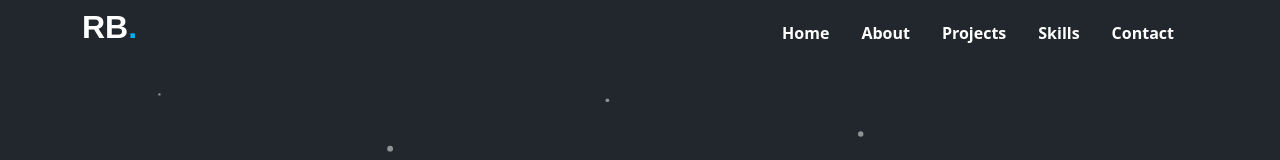
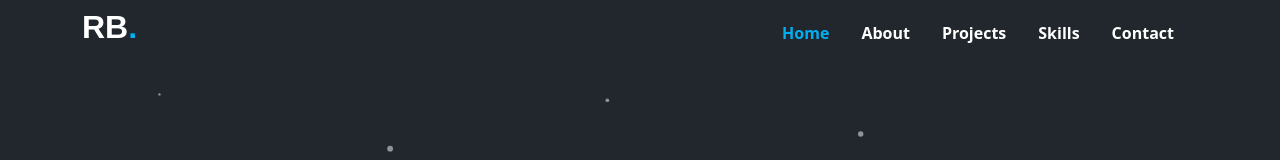
Before and after one commit to ramiIbra7im/portfolio, a Next.js app: page / in a window 1280 px wide. Shown: the top 160 px of the page. Built offline with nearby package versions, Linux system fonts and the light colour scheme.

Commit message:
تعديلات

```diff
--- a/src/app/Navstyle.css
+++ b/src/app/Navstyle.css
@@ -5,23 +5,35 @@
     z-index: 1000;
 }
 
+
 /* زر التوجل */
 .navbar-toggler {
     transition: 0.5s;
-    border: none;
+    outline: none !important;
+    box-shadow: none !important;
+    border: none !important;
     background: transparent;
 }
 
 .navbar-toggler:focus {
-    box-shadow: none;
+    outline: none !important;
+    box-shadow: none !important;
+    border: none !important;
 }
 
 .navbar-toggler:hover {
     scale: 1.1;
+
 }
 
 .nav-link {
     color: var(--color3);
+}
+
+.nav-link.active {
+    color: var(--color4) !important;
+    font-weight: bold;
+    /* اختياري للتأكيد */
 }
 
 
--- /dev/null
+++ b/src/app/components/BootstrapClient.js
@@ -0,0 +1,12 @@
+// components/BootstrapClient.js
+'use client';
+import { useEffect } from 'react';
+// import 'bootstrap/dist/js/bootstrap.bundle.min.js';
+
+export default function BootstrapClient() {
+    useEffect(() => {
+        require('bootstrap/dist/js/bootstrap.bundle.min.js')
+    }, []);
+
+    return null; // مفيش UI، بس مجرد تحميل للسكريبت
+}
--- a/src/app/components/Footer.js
+++ b/src/app/components/Footer.js
@@ -1,4 +1,4 @@
-import Link from 'next/link';
+'use client';
 import React from 'react';
 import { FaFacebook, FaWhatsapp } from 'react-icons/fa';
 import '../Navstyle.css'
--- a/src/app/components/Navbar.js
+++ b/src/app/components/Navbar.js
@@ -1,19 +1,19 @@
 'use client';
 
 import Link from 'next/link';
+import { usePathname } from 'next/navigation';
 import React, { useEffect, useState, useRef } from 'react';
-import 'bootstrap/dist/css/bootstrap.min.css';
 import '../Navstyle.css';
 
 function Navbar() {
   const [isClient, setIsClient] = useState(false);
   const collapseRef = useRef(null);
+  const pathname = usePathname(); // ✅ الرابط الحالي
 
   useEffect(() => {
     setIsClient(true);
   }, []);
 
-  // غلق التوجل عند الضغط على أي رابط
   const handleLinkClick = () => {
     const collapseEl = collapseRef.current;
     if (collapseEl && collapseEl.classList.contains('show')) {
@@ -23,15 +23,25 @@ function Navbar() {
 
   const navClasses = `navbar navbar-expand-lg p-2 fixed-top ${isClient ? 'visible' : ''}`;
 
+  const links = [
+    { path: '/', label: 'Home' },
+    { path: '/about', label: 'About' },
+    { path: '/projects', label: 'Projects' },
+    { path: '/skills', label: 'Skills' },
+    { path: '/contact', label: 'Contact' },
+  ];
+
   return (
     <nav className={navClasses}>
       <div className="container">
         <Link className="navbar-brand p-0 m-0" href="/">
-          <h2 className="fw-bold text-white">RB<span className="span-dot">.</span></h2>
+          <h2 className="fw-bold text-white">
+            RB<span className="span-dot">.</span>
+          </h2>
         </Link>
 
         <button
-          className="navbar-toggler d-lg-none" // ✅ يظهر فقط في الشاشات الصغيرة
+          className="navbar-toggler d-lg-none"
           type="button"
           data-bs-toggle="collapse"
           data-bs-target="#navbarNav"
@@ -47,10 +57,14 @@ function Navbar() {
 
         <div className="collapse navbar-collapse" id="navbarNav" ref={collapseRef}>
           <ul className="navbar-nav ms-auto fw-bold text-white">
-            {["/", "/about", "/projects", "/skills", "/contact"].map((path, i) => (
-              <li className="nav-item pe-3 text-white" key={i}>
-                <Link href={path} className="nav-link" onClick={handleLinkClick}>
-                  {path === "/" ? "Home" : path.replace("/", "").charAt(0).toUpperCase() + path.slice(2)}
+            {links.map(({ path, label }) => (
+              <li className="nav-item pe-3 text-white" key={path}>
+                <Link
+                  href={path}
+                  className={`nav-link ${pathname === path ? 'active' : ''}`}
+                  onClick={handleLinkClick}
+                >
+                  {label}
                 </Link>
               </li>
             ))}
--- a/src/app/layout.js
+++ b/src/app/layout.js
@@ -1,9 +1,8 @@
-'use client';
 import "./globals.css";
 import Navbar from "./components/Navbar";
 import Footer from "./components/Footer";
 import 'bootstrap/dist/css/bootstrap.min.css';
-import 'bootstrap/dist/js/bootstrap.bundle.min';
+import BootstrapClient from './components/BootstrapClient';
 // export const metadata = {
 //   title: "portfolio",
 //   description: "Converted from React to Next.js App Router",
@@ -15,6 +14,7 @@ export default function RootLayout({ children }) {
       <body>
         <Navbar />
         {children}
+        <BootstrapClient />
         <Footer />
       </body>
     </html>
--- a/src/app/page.js
+++ b/src/app/page.js
@@ -6,6 +6,7 @@ import Skills from "./skills/page";
 import Image from "next/image";
 import { useEffect, useState } from "react";
 import ChangingText from "./components/ChangingText";
+// import 'bootstrap/dist/js/bootstrap.bundle.min.js';
 export default function Home() {
   const titles = [
     "Front End Developer",
@@ -24,6 +25,7 @@ export default function Home() {
 
   return (
     <>
+
       <div className="position-relative min-vh-100 overflow-hidden text-white hero-section">
         {/* Particles */}
         <div className="particale" />
--- a/src/app/projects/page.js
+++ b/src/app/projects/page.js
@@ -8,7 +8,7 @@ import './Pro.css';
 
 import khImage from '../../../public/Images/kwater.jpg';
 import loginimg from '../../../public/Images/login.jpg';
-import portfolio from '../../../public/Images/me-page.jpg';
+import portfolio from '../../../public/Images/me-page.png';
 import todo from '../../../public/Images/todo.jpg';
 import calc from '../../../public/Images/calc.jpg';
 import age from '../../../public/Images/age.jpg';
```
Also changed, not shown: public/Images/me-page.jpg (deleted), public/Images/me-page.png (added).
